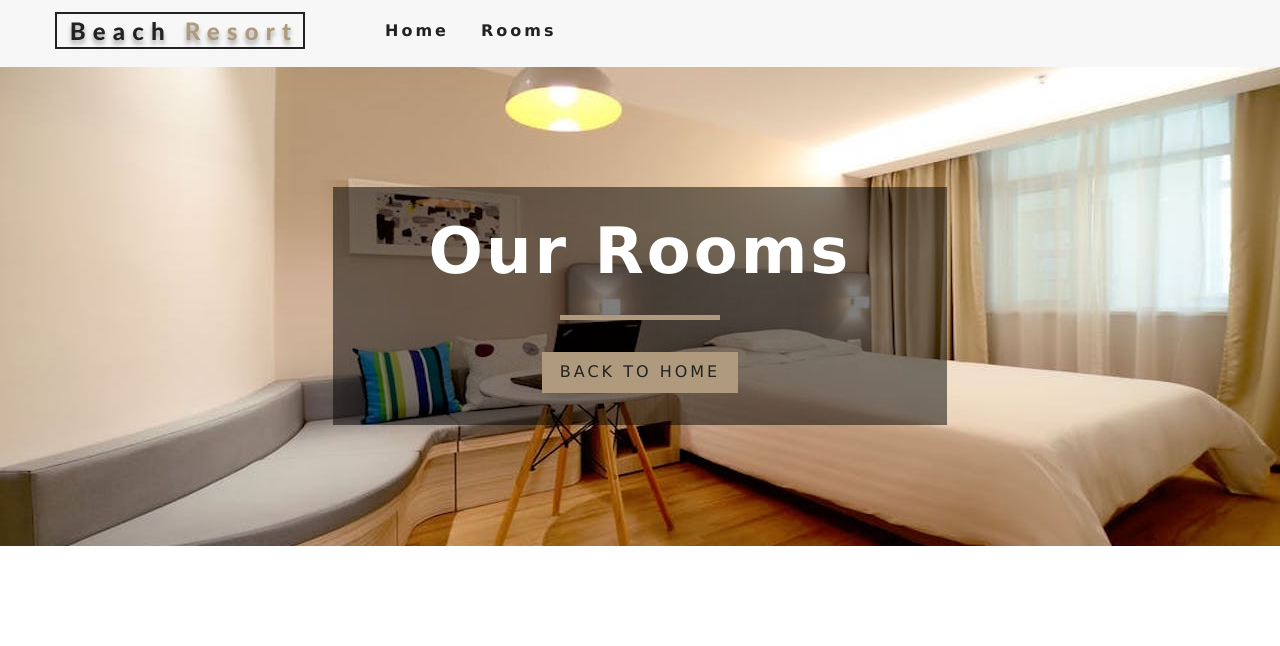
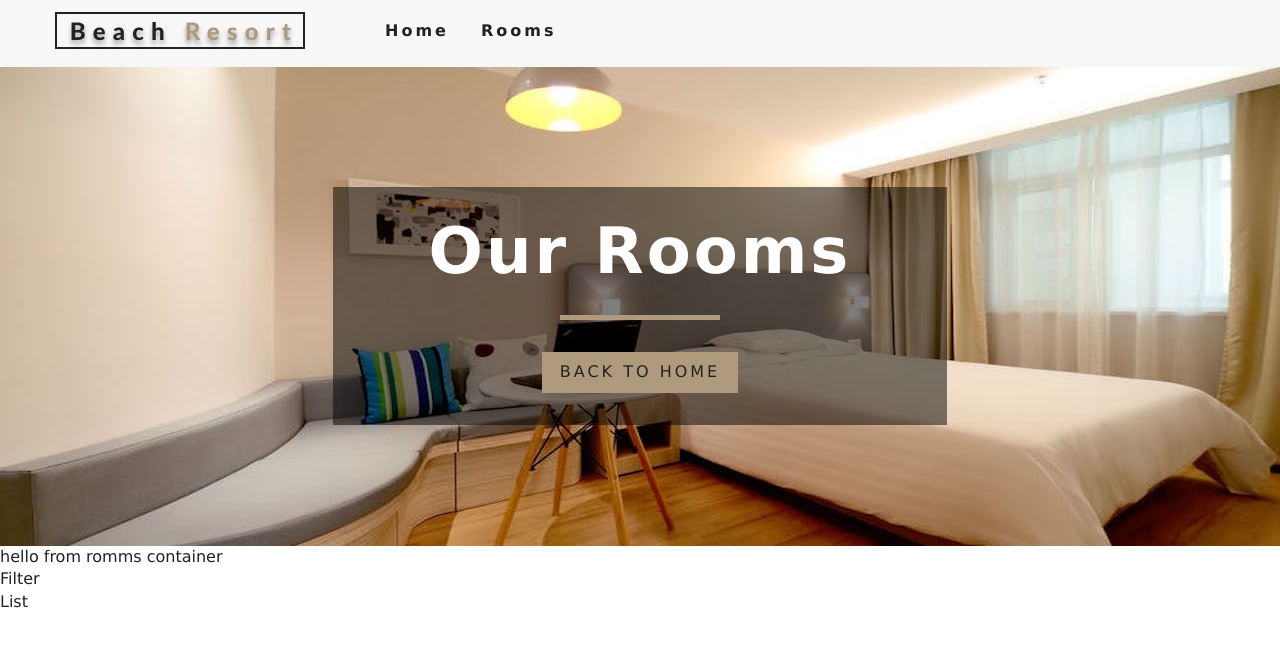
Before and after one commit to AndreSDS/hotel-app, a React (Create React App) app: page /rooms in a window 1280 px wide. Shown: the top 646 px of the page. Built offline with nearby package versions, Linux system fonts and the light colour scheme.

Commit message:
iniciando compeonentes de filter e list

```diff
--- /dev/null
+++ b/src/components/RoomContainer.js
@@ -0,0 +1,15 @@
+import React from 'react';
+import RoomsFilter from './RoomsFilter';
+import RoomsList from './RoomsList';
+
+function RoomContainer() {
+    return (
+        <div>
+            hello from romms container
+            <RoomsFilter />
+            <RoomsList />
+        </div>
+    )
+}
+
+export default RoomContainer;
--- /dev/null
+++ b/src/components/RoomsFilter.js
@@ -0,0 +1,11 @@
+import React from 'react';
+
+function RoomsFilter() {
+    return (
+        <div>
+            Filter
+        </div>
+    )
+}
+
+export default RoomsFilter;
--- /dev/null
+++ b/src/components/RoomsList.js
@@ -0,0 +1,11 @@
+import React from 'react';
+
+function RoomsList() {
+    return (
+        <div>
+            List
+        </div>
+    )
+}
+
+export default RoomsList;
--- a/src/pages/Rooms.js
+++ b/src/pages/Rooms.js
@@ -1,14 +1,20 @@
 import React from "react";
 import Hero from "../components/Hero";
 import Banner from "../components/Banner";
-import {Link} from "react-router-dom";
+import { Link } from "react-router-dom";
+import RoomContainer from "../components/RoomContainer";
 
 export default function Rooms() {
-  return <Hero hero="roomsHero">
-    <Banner title="our rooms">
-      <Link to="/" className="btn-primary">
-        back to home
-      </Link>
-    </Banner>
-  </Hero>;
+  return (
+    <>
+      <Hero hero="roomsHero">
+        <Banner title="our rooms">
+          <Link to="/" className="btn-primary">
+            back to home
+          </Link>
+        </Banner>
+      </Hero>
+      <RoomContainer />
+    </>
+  );
 }
```
